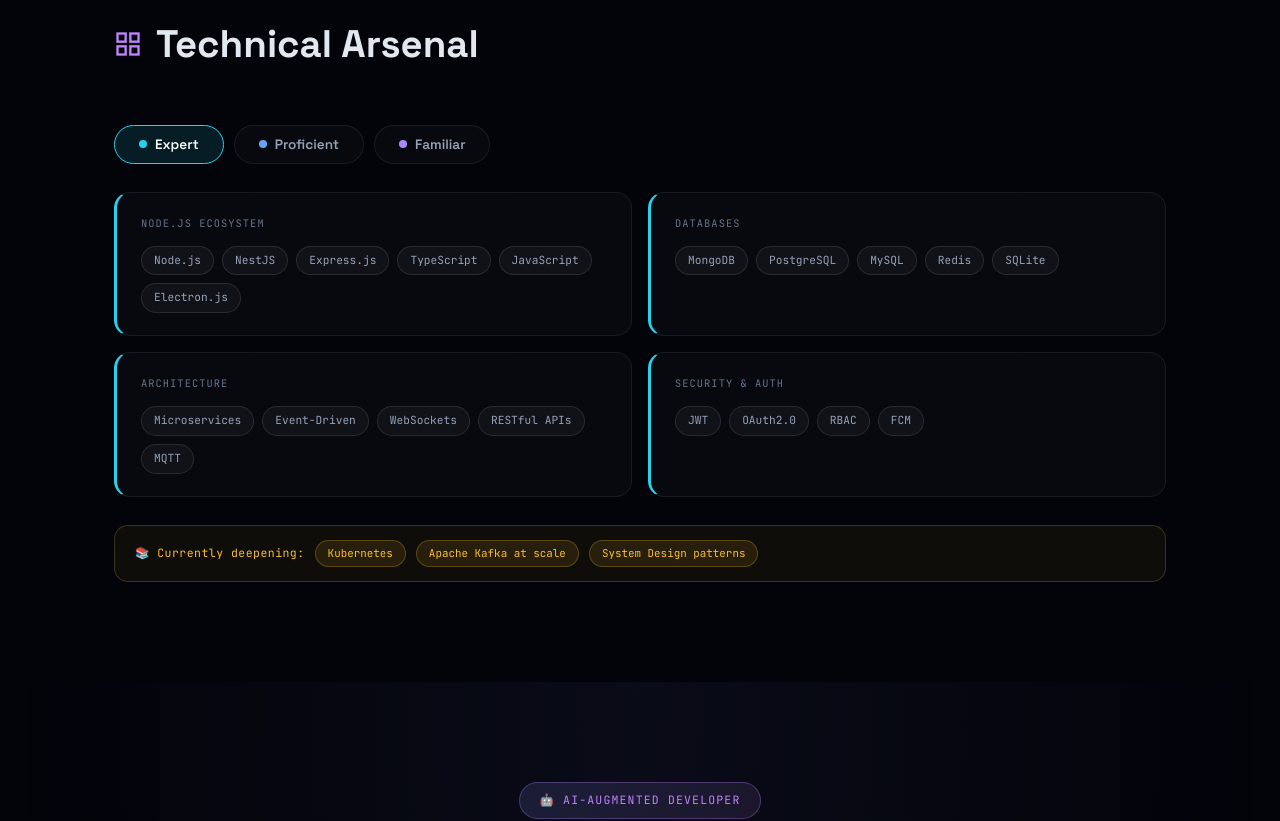
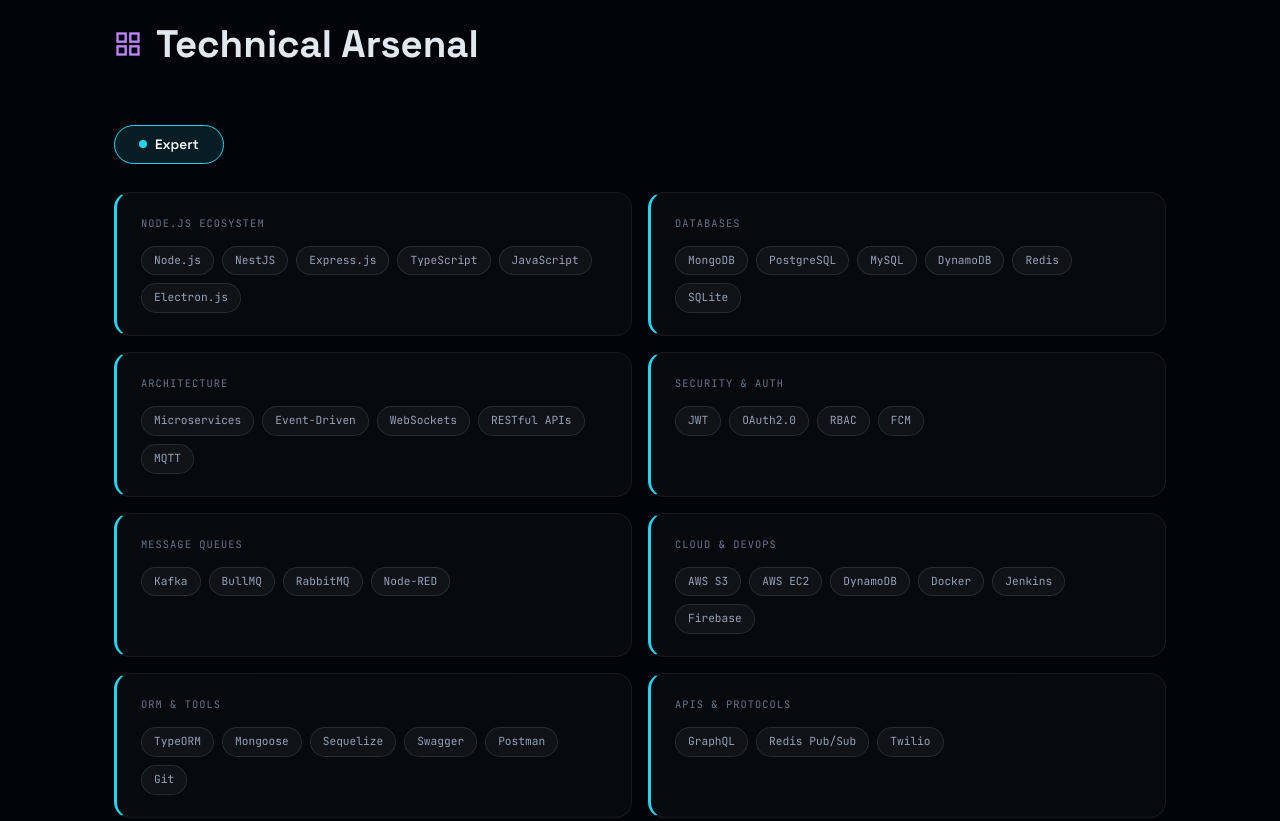
Before and after one commit to rabari1102/rabari1102-PortFollio0, a React (Vite) app: page / in a window 1280 px wide. Shown: the part 4740-5561 px from the top of the page. Built offline with nearby package versions, Linux system fonts and the light colour scheme.

Commit message:
feat: add Hero and Skills sections to the portfolio.

```diff
--- a/src/components/Hero.jsx
+++ b/src/components/Hero.jsx
@@ -82,7 +82,7 @@
                                 Hire Me
                             </button>
                             <a
-                                href="https://drive.google.com/file/d/1JOCMnJEFnZ7u_hBJi2G-ORgKlm1dQKU8/view?usp=sharing"
+                                href="https://drive.google.com/file/d/1-sj2u70gfamVeGHpOp8MrB5rkuvipjwE/view?usp=sharing"
                                 target="_blank"
                                 className="btn-resume"
                                 rel="noopener noreferrer"
@@ -100,7 +100,7 @@
                                 <svg width="16" height="16" viewBox="0 0 24 24" fill="none" stroke="currentColor" strokeWidth="2"><path d="M16 8a6 6 0 0 1 6 6v7h-4v-7a2 2 0 0 0-2-2 2 2 0 0 0-2 2v7h-4v-7a6 6 0 0 1 6-6z" /><rect x="2" y="9" width="4" height="12" /><circle cx="4" cy="4" r="2" /></svg>
                                 LinkedIn
                             </a>
-                            <a href="https://github.com/pragneshkalotara" target="_blank" className="btn-secondary" style={{ textDecoration: 'none' }}>
+                            <a href="https://github.com/rabari1102" target="_blank" className="btn-secondary" style={{ textDecoration: 'none' }}>
                                 <svg width="16" height="16" viewBox="0 0 24 24" fill="none" stroke="currentColor" strokeWidth="2"><path d="M9 19c-5 1.5-5-2.5-7-3m14 6v-3.87a3.37 3.37 0 0 0-.94-2.61c3.14-.35 6.44-1.54 6.44-7A5.44 5.44 0 0 0 20 4.77 5.07 5.07 0 0 0 19.91 1S18.73.65 16 2.48a13.38 13.38 0 0 0-7 0C6.27.65 5.09 1 5.09 1A5.07 5.07 0 0 0 5 4.77a5.44 5.44 0 0 0-1.5 3.78c0 5.42 3.3 6.61 6.44 7A3.37 3.37 0 0 0 9 18.13V22" /></svg>
                                 GitHub
                             </a>
--- a/src/components/Skills.jsx
+++ b/src/components/Skills.jsx
@@ -7,31 +7,17 @@
         dot: '#22d3ee',
         groups: [
             { cat: 'Node.js Ecosystem', tags: ['Node.js', 'NestJS', 'Express.js', 'TypeScript', 'JavaScript', 'Electron.js'] },
-            { cat: 'Databases', tags: ['MongoDB', 'PostgreSQL', 'MySQL', 'Redis', 'SQLite'] },
+            { cat: 'Databases', tags: ['MongoDB', 'PostgreSQL', 'MySQL', 'DynamoDB', 'Redis', 'SQLite'] },
             { cat: 'Architecture', tags: ['Microservices', 'Event-Driven', 'WebSockets', 'RESTful APIs', 'MQTT'] },
             { cat: 'Security & Auth', tags: ['JWT', 'OAuth2.0', 'RBAC', 'FCM'] },
-        ]
-    },
-    {
-        level: 'Proficient',
-        color: 'var(--blue)',
-        dot: '#60a5fa',
-        groups: [
             { cat: 'Message Queues', tags: ['Kafka', 'BullMQ', 'RabbitMQ', 'Node-RED'] },
             { cat: 'Cloud & DevOps', tags: ['AWS S3', 'AWS EC2', 'DynamoDB', 'Docker', 'Jenkins', 'Firebase'] },
             { cat: 'ORM & Tools', tags: ['TypeORM', 'Mongoose', 'Sequelize', 'Swagger', 'Postman', 'Git'] },
             { cat: 'APIs & Protocols', tags: ['GraphQL', 'Redis Pub/Sub', 'Twilio'] },
-        ]
-    },
-    {
-        level: 'Familiar',
-        color: 'var(--purple)',
-        dot: '#a78bfa',
-        groups: [
             { cat: 'Search & Analytics', tags: ['OpenSearch', 'Elasticsearch'] },
             { cat: 'AI Integration', tags: ['Gemini API', 'OpenAI API', 'RTSP', 'GStreamer'] },
         ]
-    },
+    }
 ]
 
 export default function Skills() {
```
